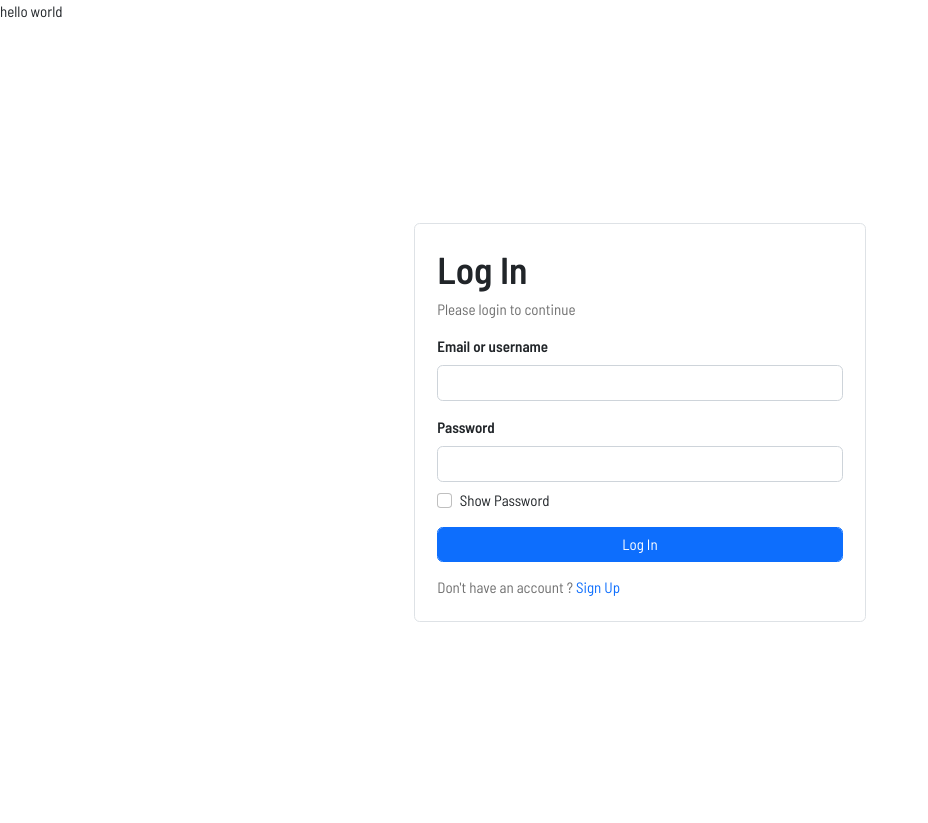
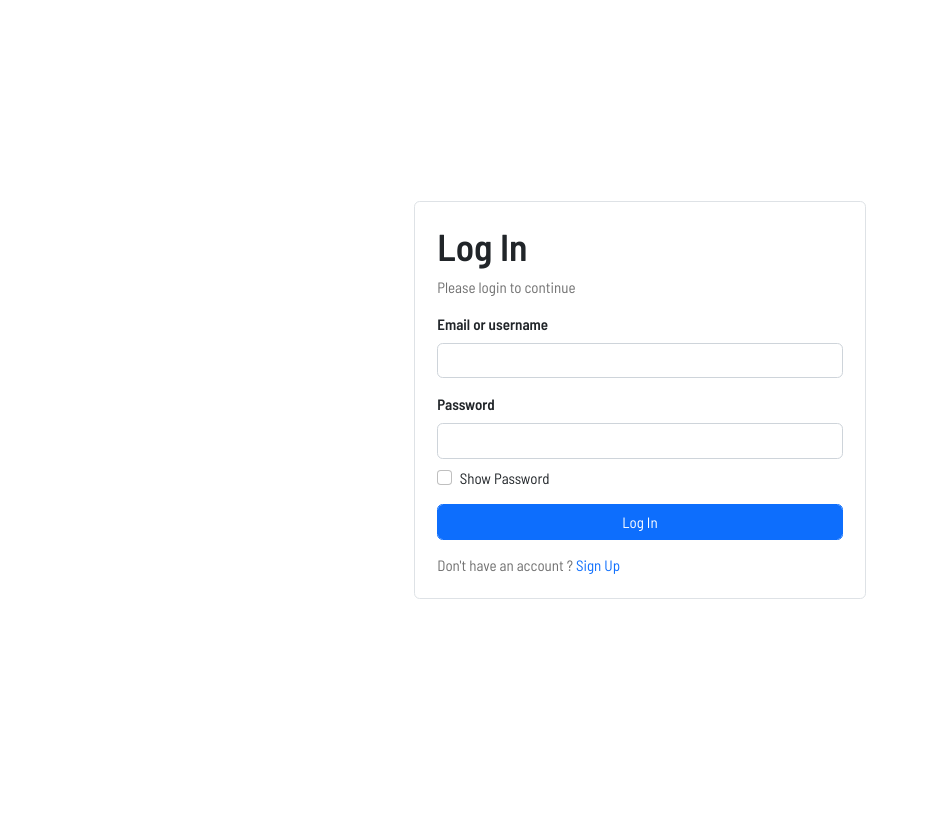
Before and after one commit to UtsavDungrani/RCInfotech, a PHP site: page /RCInfotech/login.php in a window 1280 px wide. Shown: the whole page, without its empty margins (0-928 px from the left). After the commit the page ends 599 px from the top, so only its background shows below. Run offline with PHP 8.4, Linux system fonts and the light colour scheme.

Commit message:
Initial commit

```diff
--- a/login.php
+++ b/login.php
@@ -111,7 +111,6 @@ if ($_SERVER["REQUEST_METHOD"] == "POST") {
   <!-- loader -->
   <div class="bg_load"> <img class="loader_animation" src="images/loaders/loader.gif" alt="#" /> </div>
   <!-- end loader -->
-   <?php echo "hello world";?>
   <div class="container">
     <div class="row min-vh-100 justify-content-center align-items-center">
       <div class="col-lg-5">
```
Also changed, not shown: .github/workflows/deploy.yml (deleted).
